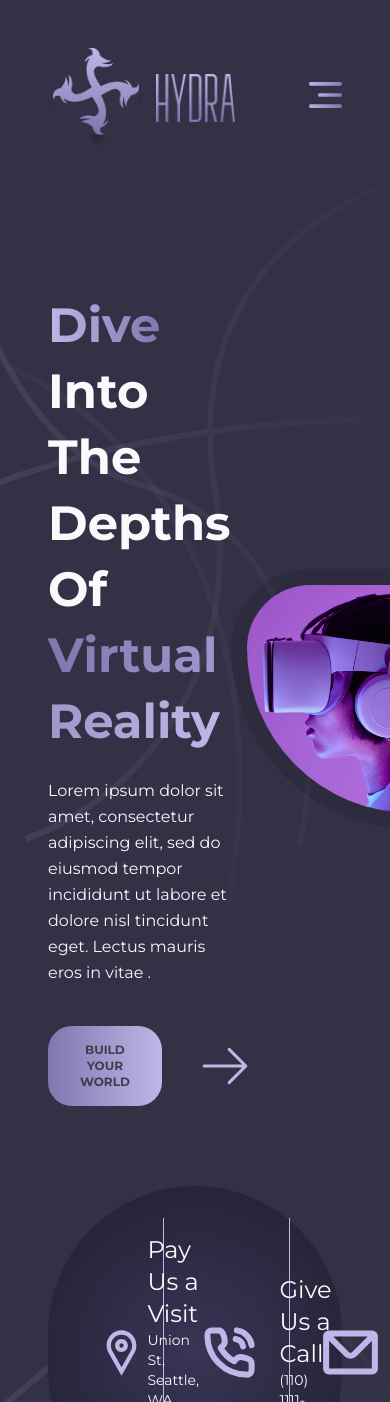
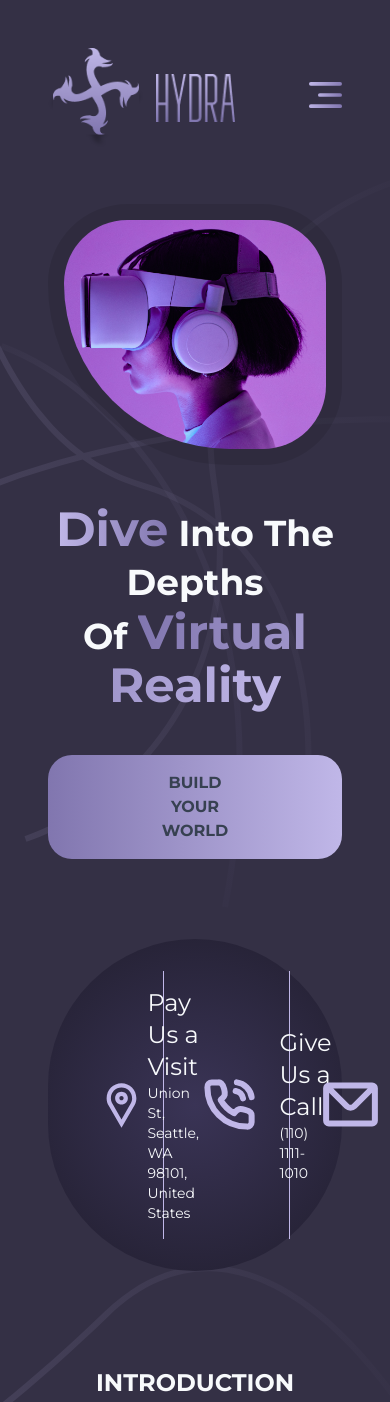
Before and after one commit to EvaldasP/hydra-landing-page, an Angular app: page / in a window 390 px wide. Shown: the top 1402 px of the page. Built offline with nearby package versions, Linux system fonts and the light colour scheme.

Commit message:
hero mobile view

```diff
--- a/src/app/sections/hero/hero.component.html
+++ b/src/app/sections/hero/hero.component.html
@@ -1,33 +1,39 @@
 <div class="hero">
   <app-navigation></app-navigation>
-  <div class="flex justify-between items-center mt-36 mb-20">
-    <div>
+  <div
+    class="flex max-lg:flex-col justify-between items-center mt-36 max-lg:mt-14 mb-20"
+  >
+    <div class="max-lg:order-last">
       <div class="text-slate-50 mb-10">
-        <div class="leading-snug text-5xl font-bold mb-6">
+        <div class="leading-snug text-4xl font-bold mb-6 text-center">
           <h1>
-            <span class="custom-text-gradient-1">Dive</span> Into The Depths
+            <span class="custom-text-gradient-1 text-5xl">Dive</span> Into The
+            Depths
           </h1>
           <h2>
-            Of <span class="custom-text-gradient-2">Virtual Reality</span>
+            Of
+            <span class="custom-text-gradient-2 text-5xl">Virtual Reality</span>
           </h2>
         </div>
-        <p class="max-w-[30rem] [word-spacing: 2px] leading-relaxed">
+        <p
+          class="max-lg:hidden max-w-[30rem] [word-spacing: 2px] leading-relaxed"
+        >
           Lorem ipsum dolor sit amet, consectetur adipiscing elit, sed do
           eiusmod tempor incididunt ut labore et dolore nisl tincidunt eget.
           Lectus mauris eros in vitae .
         </p>
       </div>
-      <div class="flex">
+      <div class="flex max-lg:justify-center">
         <button
-          class="rounded-3xl px-8 py-4 text-gray-700 font-bold uppercase text-xs bg-custom-linear mr-10"
+          class="rounded-3xl px-8 py-4 max-lg:px-24 text-gray-700 font-bold uppercase lg:text-xs bg-custom-linear lg:mr-10"
         >
           Build Your World
         </button>
-        <img src="arrow.svg" alt="arrow" />
+        <img class="max-lg:hidden" src="arrow.svg" alt="arrow" />
       </div>
     </div>
     <img
-      class="rounded-tl-[7rem] rounded-tr-[7rem] rounded-br-[7rem] rounded-bl-[16rem] border-[1rem] border-black border-opacity-10"
+      class="rounded-tl-[7rem] rounded-tr-[7rem] rounded-br-[7rem] rounded-bl-[16rem] border-[1rem] border-black border-opacity-10 max-lg:mb-10"
       src="hero-main.png"
       alt="hero"
     />
```
